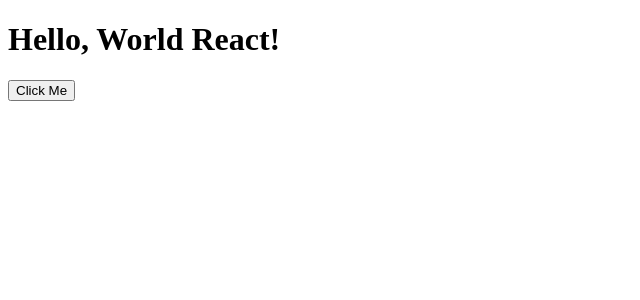
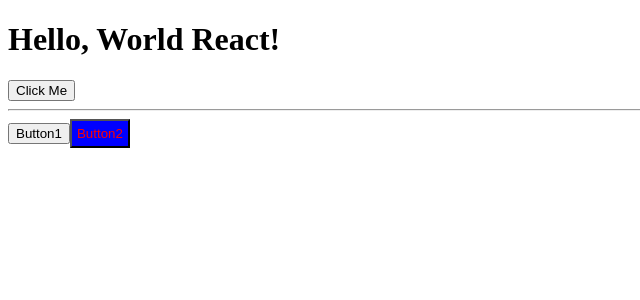
Before and after one commit to neominalsolutions/tcl-react-application, a React (Vite) app: page / in a window 1280 px wide. Shown: the top 300 px of the page, without its empty margins (0-640 px from the left). Built offline with nearby package versions, Linux system fonts and the light colour scheme.

Commit message:
Function Component, UseState, useEffect, useMemo, Mounting, Rendering, Parent Child Component Rendering Phase, Props

```diff
--- a/src/main.tsx
+++ b/src/main.tsx
@@ -1,4 +1,3 @@
-import React, { StrictMode } from 'react';
 import { createRoot } from 'react-dom/client';
 
 // Not: Short Cut -> Sol menu kapatmak için: Ctrl + B
@@ -15,15 +14,18 @@ import { createRoot } from 'react-dom/client';
 // export = public
 // import ise local klasör altındaki ts dosyaların çağırılması veya npm üzerinden yüklenen dosyaların çağırılması ve kullanılması için kullanılır.
 // Terminal içerisindeki kodlar -> npm run dev -> Development serve -> npm run build -> prod ortam js derlenmiş hali
+
+import React from 'react';
+
 // Production build dist klasörüne atılır.
 export const App: React.FC = () => {
 	// value = {value} -> model binding
 	const [value, setValue] = React.useState<string>('Hello, World React!'); // ekrana render aşmasında basılacak olan ilk değer.
 
-	console.log('rendering...');
+	console.log('app rendering...');
 
 	React.useEffect(() => {
-		console.log('mounting');
+		console.log('app mounting');
 	}, []); // component mount olduğunda sadece 1 kez tetiklenir. Component unmount olana kadar bir daha tetiklenmez.[] herhangi bir state takibi yok.
 
 	// const user: User = { email: 'test@test.com' };
@@ -31,20 +33,67 @@ export const App: React.FC = () => {
 
 	// butonu tıklayınca çalışacak fonksiyon -> event binding
 	const handleClick = () => {
-		setValue('Button Clicked 2!');
+		setValue((Math.random() * 100).toString());
 	};
+
+	// yani props değerim güncellenmezse yeni re-render etmeyebilirim.
 
 	return (
 		<div>
 			<h1>{value}</h1>
 			<button onClick={handleClick}>Click Me</button>
+			<hr></hr>
+			<TButton text="Button1" onButtonClick={handleClick} />
+			{/* TBotton Child Component, App ise Parent Component */}
+			<TButton
+				styles={{ color: 'red', padding: '5px', backgroundColor: 'blue' }}
+				text="Button2"
+				onButtonClick={handleClick}
+			/>
 		</div>
 	);
 };
 
+// UI Custom Button Component
+// + APP
+// + TButton -> Tree
+
+// type ise component özgü tanımlanan bir model
+type TButtonProps = {
+	text: string; // required -> string,boolean,number -> primative type -> value change
+	onButtonClick?: () => void; // ? olmadığında bu değer required
+	styles?: React.CSSProperties; // stil işlemleri için -> stil gönderme ? opsiyonel
+};
+// Props -> Componente dışarıdan gönderilen özellikler. Component  bu özellikler ile belirli davranışlar gösterir..
+export function TButton(props: TButtonProps) {
+	// TButton component name ->  props -> Component properties
+
+	console.log('child rendering...');
+
+	React.useEffect(() => {
+		console.log('child mouting');
+		return () => {
+			// clean up function -> component domdan çıkarken tetiklenir.
+			console.log('child unmounting');
+		};
+	}, []); // [] tek sefer tetiklenmeyi sağlar.
+
+	return (
+		<>
+			<button onClick={props.onButtonClick} style={props.styles}>
+				{props.text}
+			</button>
+		</>
+	);
+}
+
+//<> Fragment ile return edilecek elementler wraplenir. (sarmallanır.)
+// Parent APP -> Child Component TButton
+// Parent Component Child Component Nasıl Render eder ? Component Props Nedir ?
+
 // 2. kısım ReactJS Phases -> Component Lifecyles.
 createRoot(document.getElementById('root')!).render(
-	<StrictMode>
+	<>
 		<App />
-	</StrictMode>
+	</>
 ); // Artık div id root içerisinde APP componenti içindeki return ifadesinin görselini render et.
```
